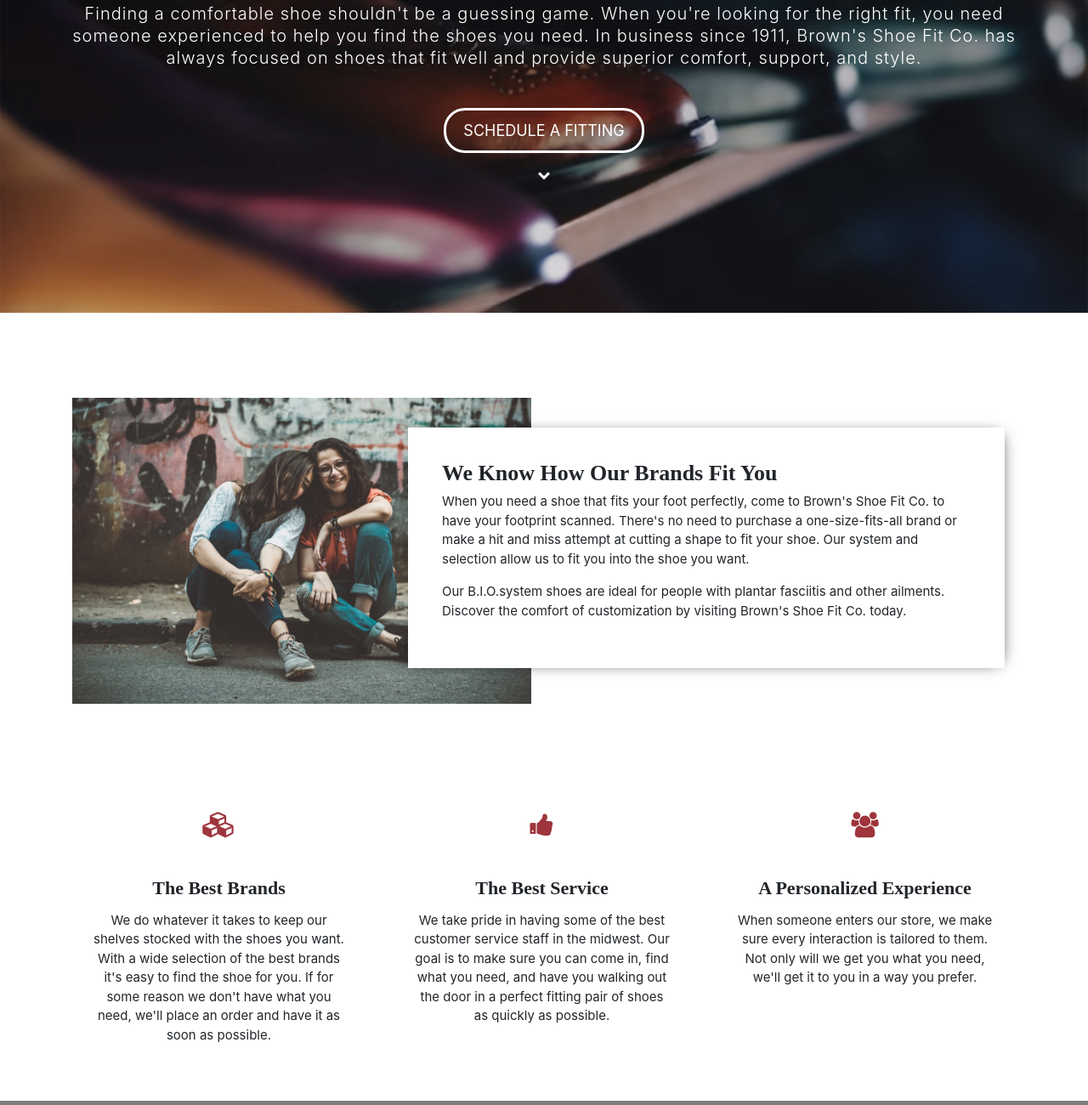
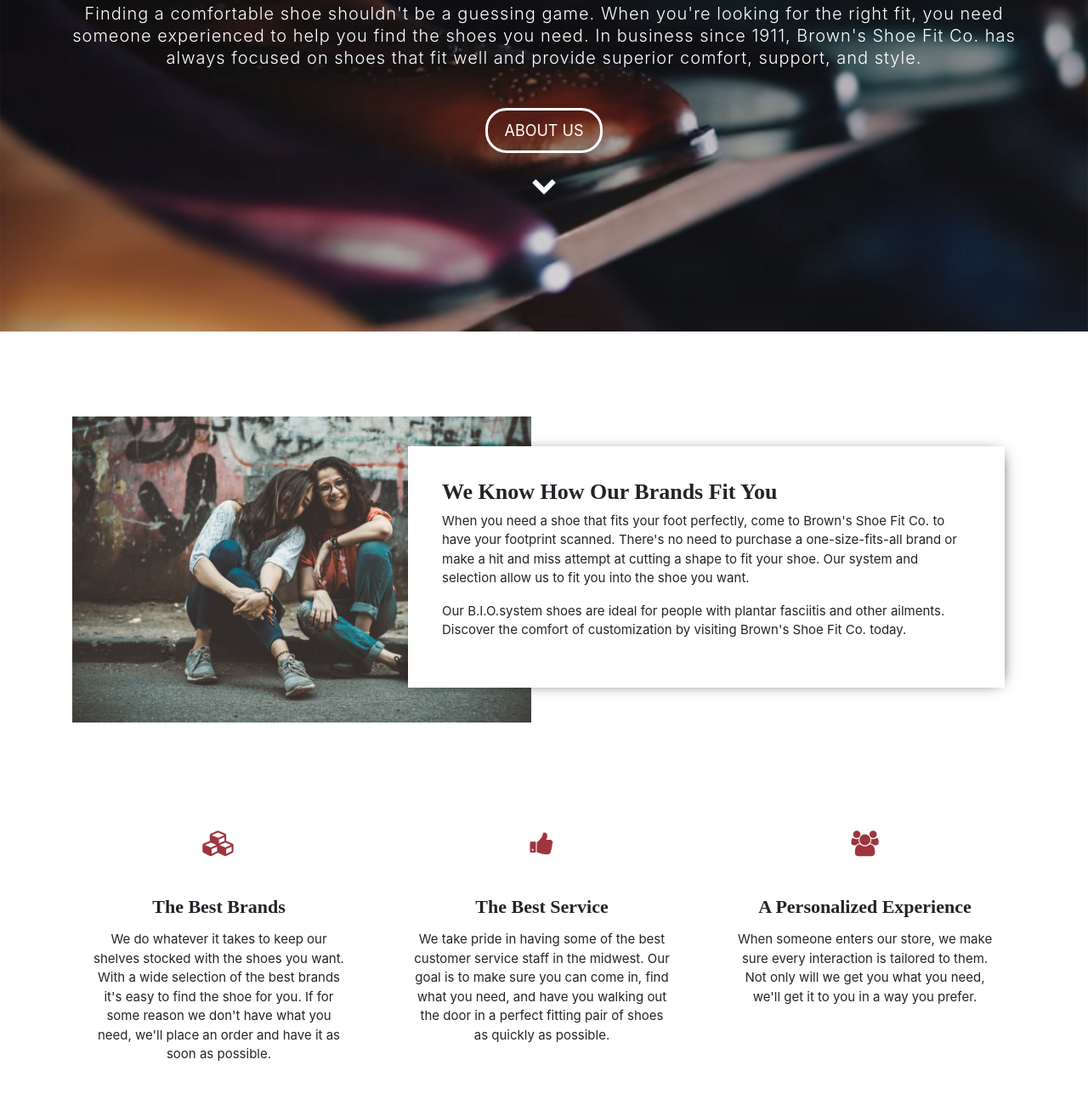
Before and after one commit to LovellyWeather/clintonbrowns, a plain HTML site: page index.html in a window 1280 px wide. Shown: the part 320-1620 px from the top of the page at 85% size. Drawn offline with nearby package versions, Linux system fonts and the light colour scheme; a script that the page names is missing; a web font is replaced by a local one.

Commit message:
Small adjustments to header and hero.

```diff
--- a/index.html
+++ b/index.html
@@ -82,10 +82,10 @@
 						<p>Finding a comfortable shoe shouldn't be a guessing game. When you're looking for the right fit, you need someone experienced to help you find the shoes you need. In business since 1911,
 							 Brown's Shoe Fit Co. has always focused on shoes that fit well and provide superior comfort, support, and style.</p>
 
-						<a href="#" class="mu-book-now-btn">Schedule a Fitting</a>
+						<a href="#mu-about" class="mu-book-now-btn mu-scrolldown">About Us</a>
 
 						<div class="mu-scrolldown-area">
-							<a href="#mu-about" class="mu-scrolldown" id="mu-scrolldown"><i class="fa fa-chevron-down" aria-hidden="true"></i></a>
+							<a href="#mu-about" class="mu-scrolldown" id="mu-scrolldown" style="font-size: 30px;"><i class="fa fa-chevron-down" aria-hidden="true"></i></a>
 						</div>
 					</div>
 				</div>
@@ -133,7 +133,7 @@
 
 		<!-- Start Why Us -->
 		<section id="mu-why-us">
-			<div class="container" style="padding-right: 0px; padding-left: 30px;">
+			<div class="container" style="padding-right: 0px; padding-left: 30px; margin-bottom: 3%;">
 				<div class="row">
 					<div class="col-md-12">
 						<div class="mu-why-us-area">
```
